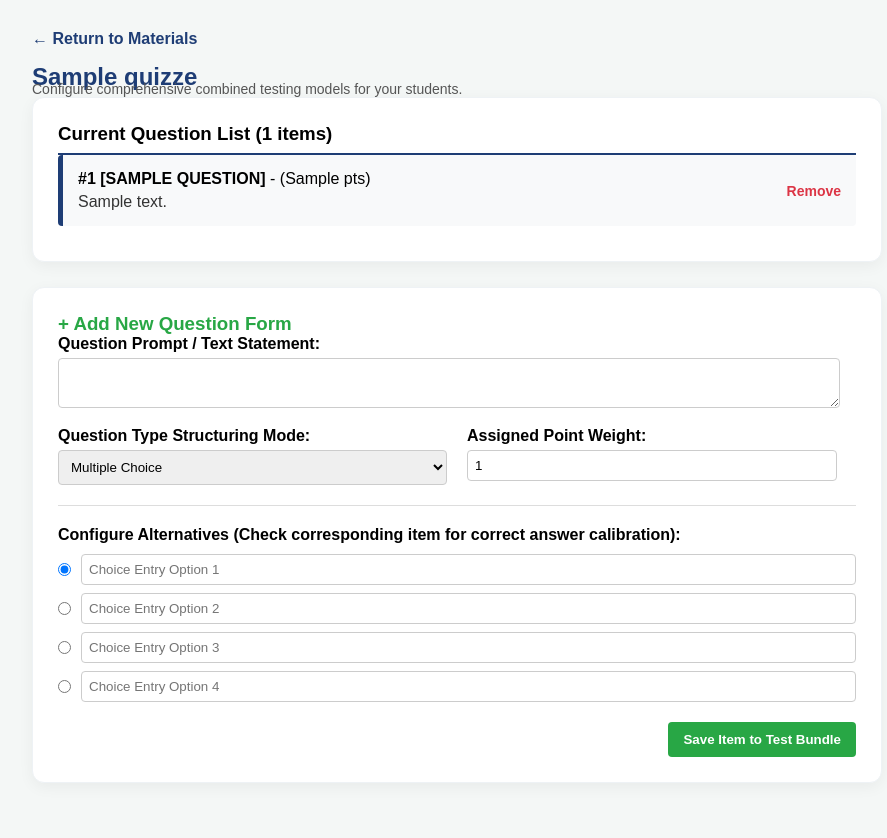
After one commit to ajDev30/AralProgram_ASR, a PHP site: page /Admin/quiz_manager.php?material_id=1&category=instructional in a window 1280 px wide. The commit adds this page. Shown: the whole page, without its empty margins (183-1070 px from the left). Run offline with PHP 8.4, Linux system fonts and the light colour scheme; the visitor is signed in with stand-in values (Sample User, id 1); tables that the repository leaves empty or names only in its code hold one stand-in row (values such as "Sample post").

Commit message:
added test questionaire

```diff
--- /dev/null
+++ b/Admin/quiz_manager.php
@@ -0,0 +1,216 @@
+<?php
+session_start();
+require_once __DIR__ . "/../.env/config.php";
+
+ini_set('display_errors', 1);
+ini_set('display_startup_errors', 1);
+error_reporting(E_ALL);
+
+
+
+
+
+
+if (empty($_SESSION["user_id"])) {
+    header("Location: ../index.php");
+    exit();
+}
+
+$material_id = intval($_GET["material_id"] ?? 0);
+$category = $_GET["category"] ?? "instructional";
+
+if ($material_id === 0) {
+    die("Invalid material scope context allocation target.");
+}
+
+// Fetch material details
+$matStmt = $pdo->prepare("SELECT title FROM materials WHERE id = ?");
+$matStmt->execute([$material_id]);
+$material = $matStmt->fetch();
+if (!$material) { die("Material reference missing."); }
+
+// Initialize/Verify Quiz Record Existence
+$quizStmt = $pdo->prepare("SELECT id, title FROM quizzes WHERE material_id = ?");
+$quizStmt->execute([$material_id]);
+$quiz = $quizStmt->fetch();
+
+if (!$quiz) {
+    // Automatically generate parent container entry if missing
+    $insQuiz = $pdo->prepare("INSERT INTO quizzes (material_id, title) VALUES (?, ?)");
+    $insQuiz->execute([$material_id, "Assessment quiz for " . $material["title"]]);
+
+    $quizId = $pdo->lastInsertId();
+    $quizTitle = "Assessment quiz for " . $material["title"];
+} else {
+    $quizId = $quiz["id"];
+    $quizTitle = $quiz["title"];
+}
+
+// Fetch existing configured questions
+$qStmt = $pdo->prepare("SELECT id, question_text, question_type, points FROM questions WHERE quiz_id = ? ORDER BY id ASC");
+$qStmt->execute([$quizId]);
+$questions = $qStmt->fetchAll(PDO::FETCH_ASSOC);
+?>
+<!DOCTYPE html>
+<html lang="en">
+<head>
+    <meta charset="UTF-8">
+    <title>Quiz Builder Interface</title>
+    <link rel="stylesheet" href="material.css">
+    <style>
+        .box { background: #fff; padding: 25px; border-radius: 12px; box-shadow: 0 4px 15px rgba(0,0,0,0.05); margin-bottom: 25px; border: 1px solid #eef2f5;}
+        .q-card { background: #f8f9fa; border-left: 5px solid #1e3d75; padding: 15px; margin-bottom: 10px; border-radius: 4px; display: flex; justify-content: space-between; align-items: center;}
+        .btn-green { background: #28a745; color:#fff; border:none; padding:10px 15px; border-radius:4px; cursor:pointer; font-weight:bold; }
+        .form-row { margin-bottom: 15px; }
+        label { display:block; font-weight:bold; margin-bottom:5px; }
+    </style>
+</head>
+<body style="background: #f4f7f6; padding: 30px;">
+
+<div style="max-width: 850px; margin: 0 auto;">
+    <a href="material.php?category=<?= urlencode($category) ?>" style="text-decoration:none; color:#1e3d75; font-weight:bold;">← Return to Materials</a>
+
+    <h2 style="color: #1e3d75; margin-top: 15px;"><?= htmlspecialchars($quizTitle) ?></h2>
+    <p style="color: #555; font-size:14px; margin-top:-10px;">Configure comprehensive combined testing models for your students.</p>
+
+    <div class="box">
+        <h3 style="margin-top:0; border-bottom:2px solid #1e3d75; padding-bottom:8px;">Current Question List (<?= count($questions) ?> items)</h3>
+        <?php if(empty($questions)): ?>
+            <p style="color:#777; font-style:italic;">No question elements added to this module assessment yet.</p>
+        <?php else: ?>
+            <?php foreach($questions as $index => $q): ?>
+                <div class="q-card">
+                    <div>
+                        <strong>#<?= $index + 1 ?> [<?= strtoupper(str_replace('_',' ',$q['question_type'])) ?>]</strong> - (<?= $q['points'] ?> pts)
+                        <div style="margin-top:5px; color:#333;"><?= htmlspecialchars($q['question_text']) ?></div>
+                    </div>
+                    <a href="delete_question.php?id=<?= $q['id'] ?>&material_id=<?= $material_id ?>&category=<?= urlencode($category) ?>" onclick="return confirm('Remove question item?')" style="color:#dc3545; text-decoration:none; font-weight:bold; font-size:14px;">Remove</a>
+                </div>
+            <?php endforeach; ?>
+        <?php endif; ?>
+    </div>
+
+    <div class="box">
+        <h3 style="margin-top:0; color: #28a745;">+ Add New Question Form</h3>
+        <form action="save_question.php" method="post" enctype="multipart/form-data">
+            <input type="hidden" name="quiz_id" value="<?= $quizId ?>">
+            <input type="hidden" name="material_id" value="<?= $material_id ?>">
+            <input type="hidden" name="category" value="<?= htmlspecialchars($category) ?>">
+
+            <div class="form-row">
+                <label>Question Prompt / Text Statement:</label>
+                <textarea name="question_text" required style="width:98%; height:50px; padding:8px; border-radius:4px; border:1px solid #ccc;"></textarea>
+            </div>
+
+            <div style="display:grid; grid-template-columns: 1fr 1fr; gap:20px;" class="form-row">
+                <div>
+                    <label>Question Type Structuring Mode:</label>
+                    <select name="question_type" id="qTypeSelect" onchange="transformForm()" style="width:100%; padding:8px; border-radius:4px; border:1px solid #ccc;">
+                        <option value="multiple_choice">Multiple Choice</option>
+                        <option value="true_false">True / False</option>
+                        <option value="enumeration">Enumeration</option>
+                        <option value="spelling">Spelling</option>
+                        <option value="essay">Essay (Manual Grading Logic)</option>
+                        <option value="matching">Matching Pairs (Text or Picture Profiles)</option>
+                    </select>
+                </div>
+                <div>
+                    <label>Assigned Point Weight:</label>
+                    <input type="number" name="points" value="1" min="1" required style="width:95%; padding:7px; border-radius:4px; border:1px solid #ccc;">
+                </div>
+            </div>
+
+            <hr style="border:0; border-top:1px solid #ddd; margin:20px 0;">
+
+            <div id="dynamicFormContainer"></div>
+
+            <div style="margin-top:20px; text-align:right;">
+                <button type="submit" class="btn-green">Save Item to Test Bundle</button>
+            </div>
+        </form>
+    </div>
+</div>
+
+<script>
+function transformForm() {
+
+    const type = document.getElementById('qTypeSelect').value;
+    const target = document.getElementById('dynamicFormContainer');
+    target.innerHTML = '';
+
+    if(type === 'multiple_choice') {
+        target.innerHTML = `
+            <label style="margin-bottom:10px;">Configure Alternatives (Check corresponding item for correct answer calibration):</label>
+            ${[0,1,2,3].map(i => `
+                <div style="display:flex; align-items:center; gap:10px; margin-bottom:8px;">
+                    <input type="radio" name="mc_correct" value="${i}" ${i===0?'checked':''}>
+                    <input type="text" name="mc_options[]" placeholder="Choice Entry Option ${i+1}" required style="flex:1; padding:7px; border-radius:4px; border:1px solid #ccc;">
+                </div>
+            `).join('')}
+        `;
+    } else if(type === 'true_false') {
+        target.innerHTML = `
+            <label>Correct Truth Orientation Key:</label>
+            <label style="font-weight:normal; margin-bottom:5px;"><input type="radio" name="tf_correct" value="True" checked> True Orientation Value</label>
+            <label style="font-weight:normal;"><input type="radio" name="tf_correct" value="False"> False Orientation Value</label>
+        `;
+    } else if(type === 'enumeration') {
+        target.innerHTML = `
+            <label>Expected Target Value Terms:</label>
+            <span style="font-size:12px; color:#666; display:block; margin-top:-5px; margin-bottom:5px;">Separate matching target terms using commas if varied terms are accepted.</span>
+            <input type="text" name="enum_answer" required placeholder="e.g., Photosynthesis, Chlorophyll" style="width:97%; padding:8px; border-radius:4px; border:1px solid #ccc;">
+        `;
+    } else if(type === 'spelling') {
+        target.innerHTML = `
+            <label>Correct Evaluation Target Word Spelling:</label>
+            <input type="text" name="spelling_answer" required placeholder="Exact spelling expected from students" style="width:97%; padding:8px; border-radius:4px; border:1px solid #ccc;">
+        `;
+    } else if(type === 'essay') {
+        target.innerHTML = `
+            <div style="background:#fff3cd; color:#856404; padding:12px; border-radius:4px; font-size:14px;">
+                <strong>System Flag Notice:</strong> Essays skip auto-grader modules. Student submissions save automatically to review logs for direct teacher scoring via your DSS tracking view.
+            </div>
+        `;
+    } else if(type === 'matching') {
+        target.innerHTML = `
+            <label>Configure Matching Pairs (Rows map Left to Correct Right Target Match):</label>
+            <span style="font-size:12px; color:#666; display:block; margin-top:-5px; margin-bottom:10px;">Select Text inputs or use the file input selectors to load image assets directly.</span>
+            <div id="matchRowsWrapper">
+                ${[1,2,3].map(i => generateMatchingRowHtml(i)).join('')}
+            </div>
+            <button type="button" onclick="appendMatchingRow()" style="background:#6c757d; color:#white; padding:5px 10px; border:none; border-radius:3px; color:#fff; cursor:pointer; font-size:12px; margin-top:5px;">+ Add Additional Pair Row</button>
+        `;
+    }
+}
+
+function generateMatchingRowHtml(index) {
+    return `
+        <div style="background:#fcfcfc; border:1px solid #ddd; padding:12px; border-radius:6px; display:flex; gap:15px; margin-bottom:10px; align-items:center;">
+            <div style="flex:1;">
+                <span style="font-size:11px; font-weight:bold; display:block; color:#1e3d75; margin-bottom:4px;">COLUMN A (PAIR ${index} LEFT)</span>
+                <input type="text" name="match_text_A[]" placeholder="Text Content (Optional if uploading image)" style="width:90%; padding:5px; margin-bottom:4px; border-radius:3px; border:1px solid #ccc;"><br>
+                <input type="file" name="match_img_A_${index-1}" accept="image/*" style="font-size:11px;">
+            </div>
+            <div style="font-weight:bold; font-size:18px; color:#888;">➔</div>
+            <div style="flex:1;">
+                <span style="font-size:11px; font-weight:bold; display:block; color:#28a745; margin-bottom:4px;">COLUMN B (CORRECT RIGHT MATCH)</span>
+                <input type="text" name="match_text_B[]" placeholder="Text Content (Optional if uploading image)" style="width:90%; padding:5px; margin-bottom:4px; border-radius:3px; border:1px solid #ccc;"><br>
+                <input type="file" name="match_img_B_${index-1}" accept="image/*" style="font-size:11px;">
+            </div>
+        </div>
+    `;
+}
+
+function appendMatchingRow() {
+    const wrapper = document.getElementById('matchRowsWrapper');
+    const nextIndex = wrapper.children.length + 1;
+    const temporaryDiv = document.createElement('div');
+    temporaryDiv.innerHTML = generateMatchingRowHtml(nextIndex);
+    wrapper.appendChild(temporaryDiv.firstElementChild);
+}
+
+// Instantiate dynamic form layout states on load tracking
+document.addEventListener("DOMContentLoaded", transformForm);
+</script>
+</body>
+</html>
```
Also changed, not shown: Admin/delete_question.php (added, +32 -0 lines), Admin/material.php (+20 -36 lines), Admin/save_question.php (added, +121 -0 lines), 1 other file.
